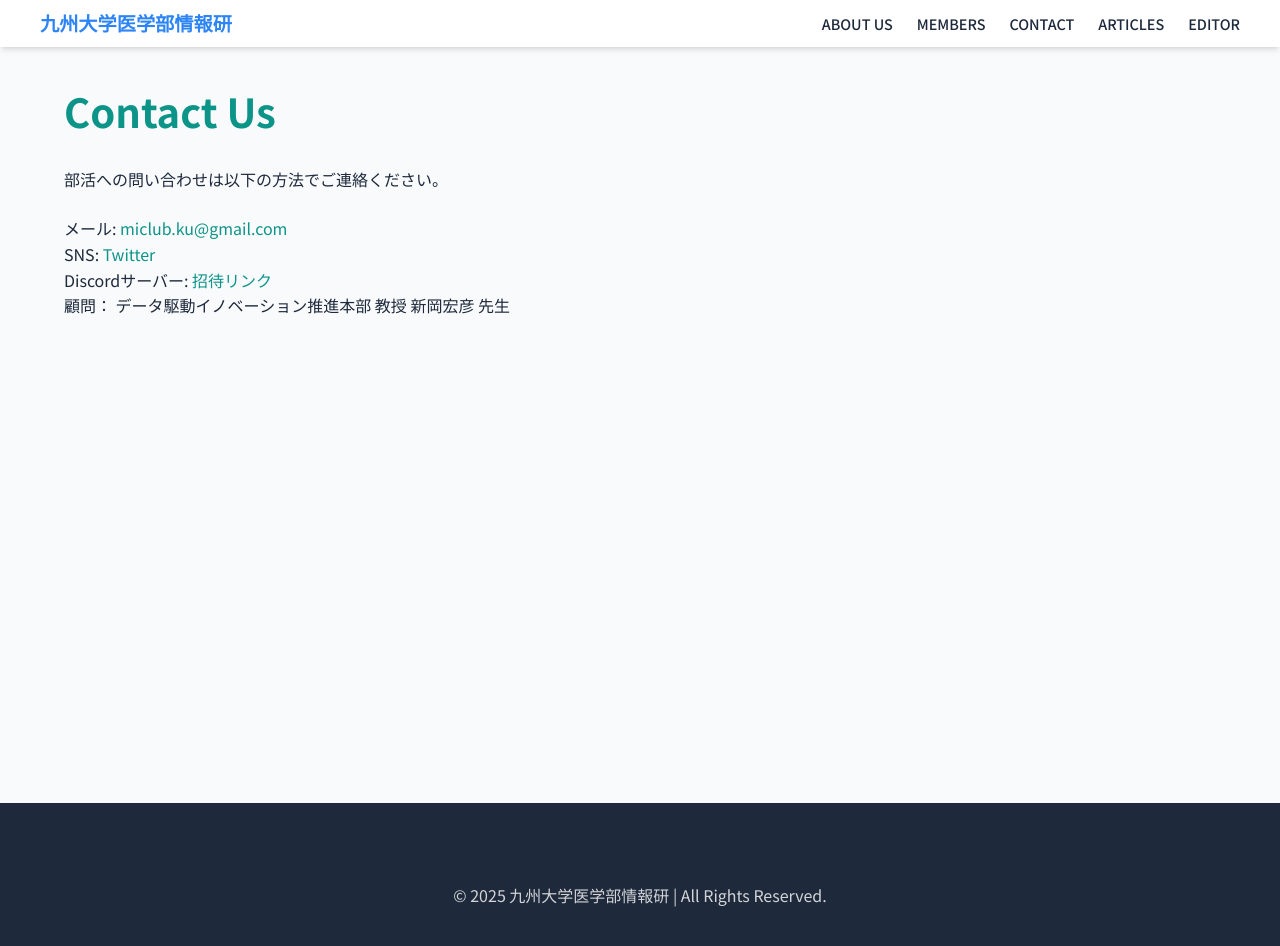
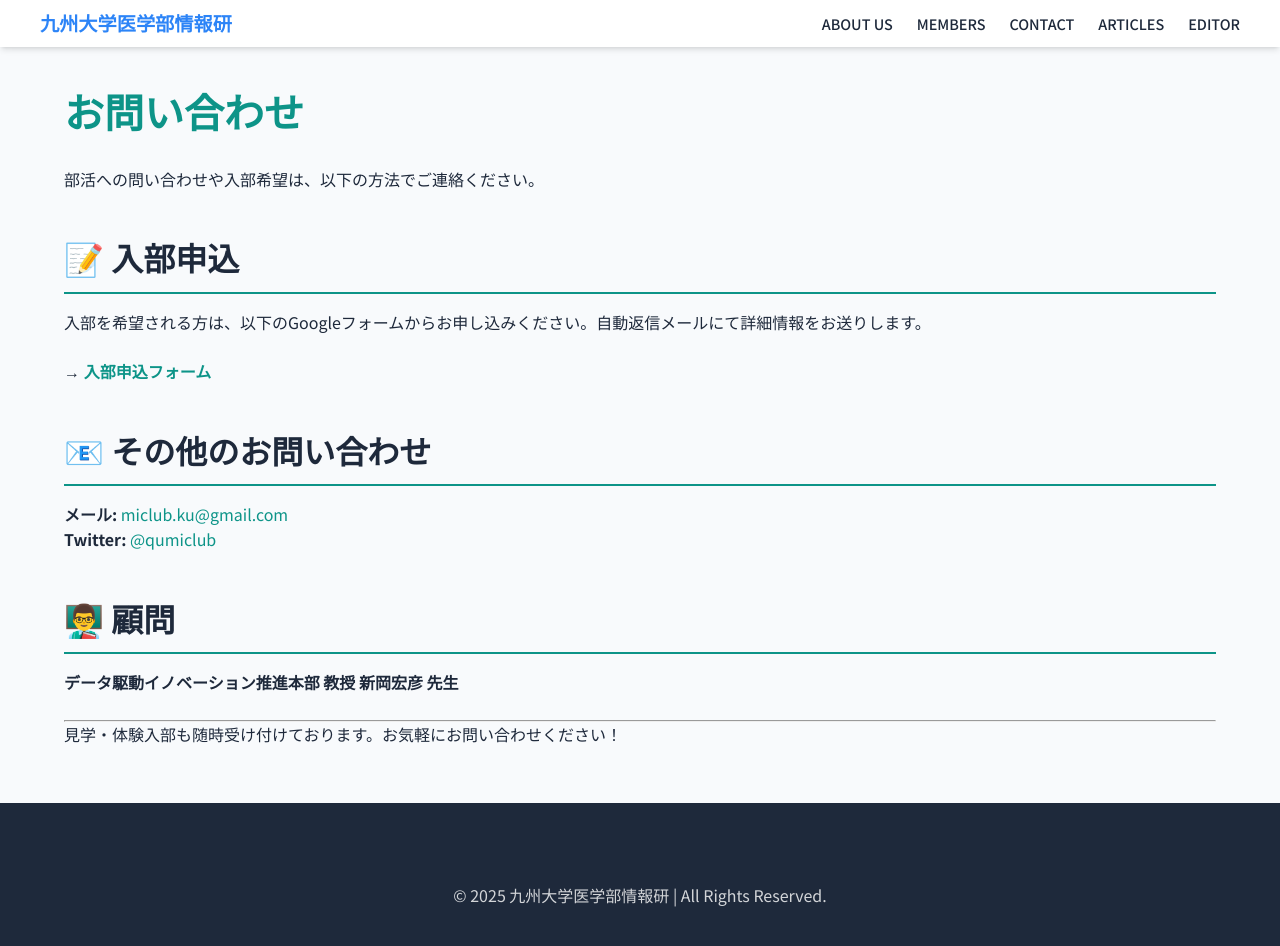
Before and after one commit to qumiclub/club-welcome-page, a Jekyll site: the page built from _pages/contact.md, in a window 1280 px wide and 1013 px high. Shown: the top 946 px of the window. Built offline with Jekyll 4.4.1, drawn with Linux system fonts in a browser that asks for light colours.

```diff
--- a/_pages/contact.md
+++ b/_pages/contact.md
@@ -3,11 +3,25 @@ layout: default
 title: 九州大学医学部情報研 -連絡先-
 ---
 
-# Contact Us
+# お問い合わせ
 
-部活への問い合わせは以下の方法でご連絡ください。
+部活への問い合わせや入部希望は、以下の方法でご連絡ください。
 
-- メール: [miclub.ku@gmail.com](mailto:miclub.ku@gmail.com)
-- SNS: [Twitter](https://x.com/qumiclub)
-- Discordサーバー: [招待リンク](https://discord.gg/wHTvNxrAM9)
-- 顧問： データ駆動イノベーション推進本部 教授 新岡宏彦 先生
+## 📝 入部申込
+
+入部を希望される方は、以下のGoogleフォームからお申し込みください。自動返信メールにて詳細情報をお送りします。
+
+**→ [入部申込フォーム](https://forms.gle/bvA5ruhdG87SCS8h8)**
+
+## 📧 その他のお問い合わせ
+
+*   **メール:** [miclub.ku@gmail.com](mailto:miclub.ku@gmail.com)
+*   **Twitter:** [@qumiclub](https://x.com/qumiclub)
+
+## 👨‍🏫 顧問
+
+**データ駆動イノベーション推進本部 教授 新岡宏彦 先生**
+
+---
+
+見学・体験入部も随時受け付けております。お気軽にお問い合わせください！
```
Also changed, not shown: _pages/about-us.md (+11 -7 lines), _pages/members.md (+29 -1 lines), _posts/2025-08-28-image-test-post.md (+1 -1 lines).
